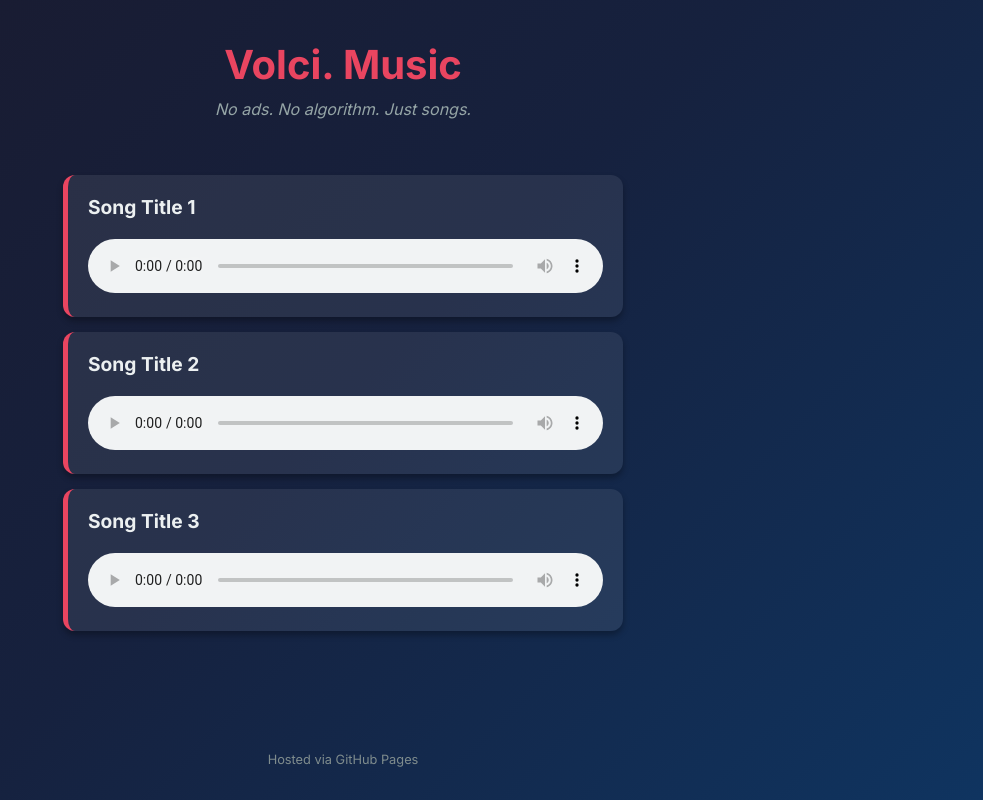
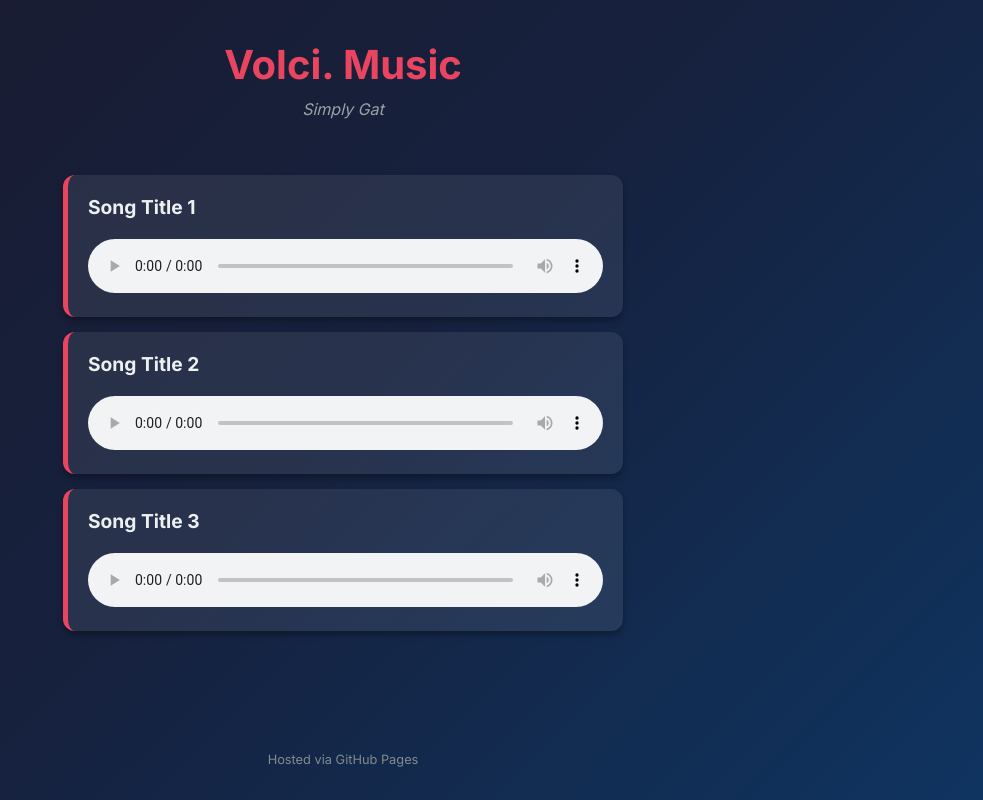
Before and after one commit to Volci-dot/Volci., a plain HTML site: page index.html in a window 1280 px wide. Shown: the whole page, without its empty margins (297-1280 px from the left). Drawn offline with Linux system fonts and the light colour scheme.

Commit message:
Change title to 'Volci.' and tagline to 'Simply Gat'
Updated the title and tagline in the HTML.

```diff
--- a/index.html
+++ b/index.html
@@ -3,7 +3,7 @@
 <head>
     <meta charset="UTF-8">
     <meta name="viewport" content="width=device-width, initial-scale=1.0">
-    <title>My Personal Music</title>
+    <title>Volci.</title>
     <link href="https://fonts.googleapis.com/css2?family=Inter:wght@400;700&display=swap" rel="stylesheet">
     <style>
         body {
@@ -69,7 +69,7 @@
 
     <header>
         <h1>Volci. Music</h1>
-        <p class="tagline">No ads. No algorithm. Just songs.</p>
+        <p class="tagline">Simply Gat</p>
     </header>
 
     <div class="container">
```
